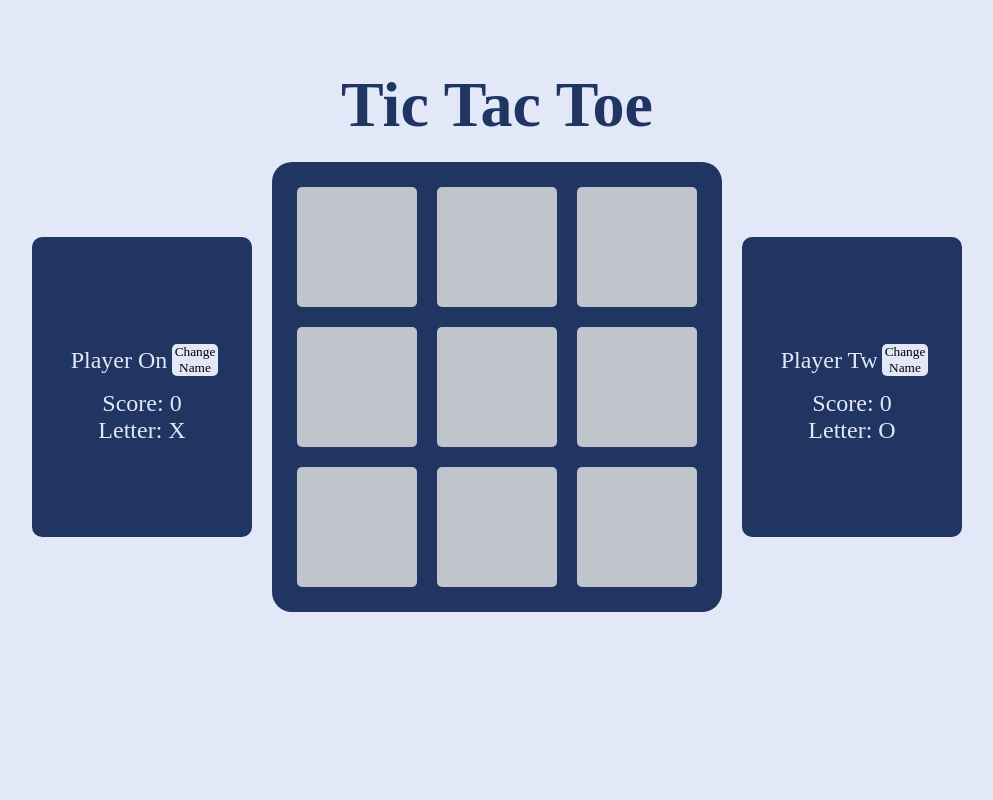
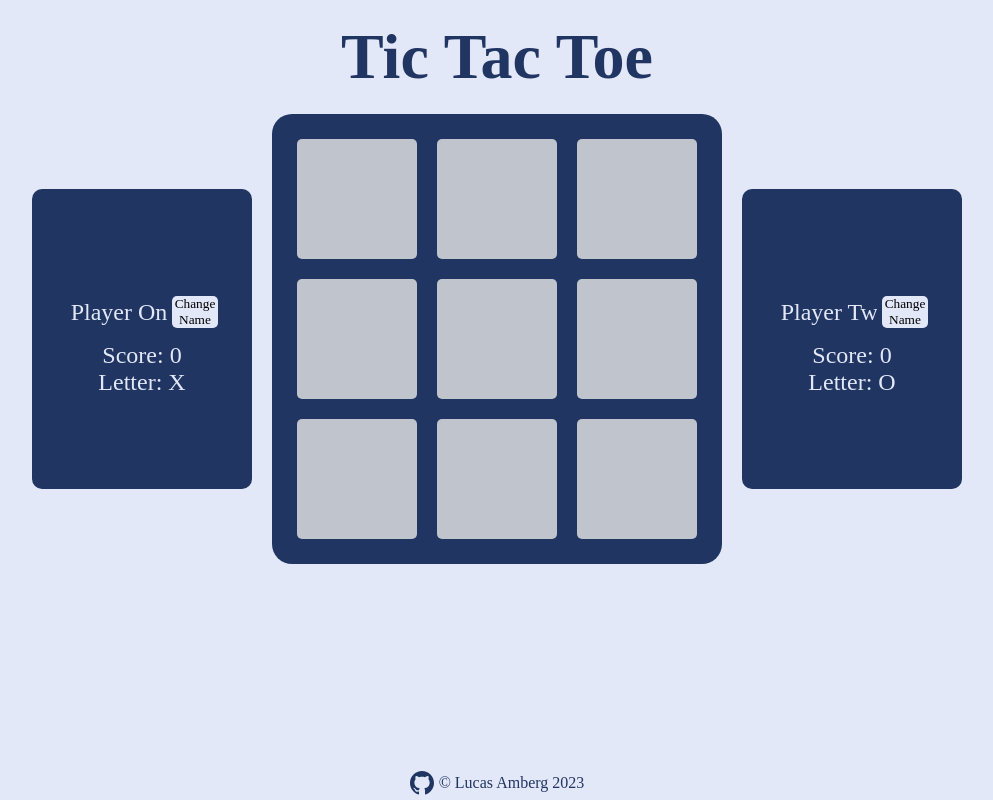
Before and after one commit to lucas-amberg/tic-tac-toe, a plain HTML site: page index.html in a window 1280 px wide. Shown: the whole page, without its empty margins (143-1136 px from the left). Drawn offline with Linux system fonts and the light colour scheme; a web font is replaced by a local one.

Commit message:
Add copyright footer

```diff
--- a/index.html
+++ b/index.html
@@ -3,7 +3,7 @@
 <head>
     <meta charset="UTF-8">
     <meta name="viewport" content="width=device-width, initial-scale=1.0">
-    <title>Tic Tac</title>
+    <title>Tic Tac Toe</title>
     <link rel="stylesheet" href="style.css">
     <script src="script.js" defer></script>
 </head>
@@ -46,6 +46,9 @@
                 <div class="mobile-score"></div>
             </div>
         </div>
+        <div class="copyright">
+            <img src="images/github.svg" alt="Github Logo"> <a href="https://github.com/lucas-amberg" target="_blank">&copy Lucas Amberg 2023</a>
+        </div>
     </div>
 </body>
 </html>
--- a/style.css
+++ b/style.css
@@ -33,7 +33,8 @@
 
 .heading {
     font-size: 4rem;
-    color: var(--dark-color)
+    color: var(--dark-color);
+    padding-top: 20px;
 }
 
 .game-grid {
@@ -130,19 +131,20 @@
 
 .game-end-container {
     width: 300px;
-    height: 100px;
+    height: fit-content;
 
 }
 .game-end-pop-up {
     background-color: var(--dark-color);
     display: none;
     width: 300px;
-    height: 100px;
+    height: fit-content;
     border-radius: 10px;
     flex-direction: column;
     align-items: center;
     justify-content: center;
     gap: 5px;
+    padding: 5px;
 }
 
 .who-won {
@@ -167,6 +169,27 @@
     display:none;
 }
 
+.copyright {
+    margin-top: auto;
+    display: flex;
+    flex-direction: row;
+    align-items: center;
+    justify-content: center;
+    width: 100vw;
+    height: fit-content;
+    gap: 5px;
+    margin-bottom: 5px;
+}
+
+.copyright img {
+    height: 1.5rem;
+}
+
+a {
+    text-decoration: none;
+    color: var(--dark-color);
+}
+
 
 @media (max-width: 975px) {
     .player {
@@ -189,9 +212,6 @@
         border-radius: 5px;
         border:0;
     }
-    .game-end-pop-up {
-        padding: 5px;
-    }
     .mobile-score {
         display: inherit;
     }
```
Also changed, not shown: images/github.svg (added).
